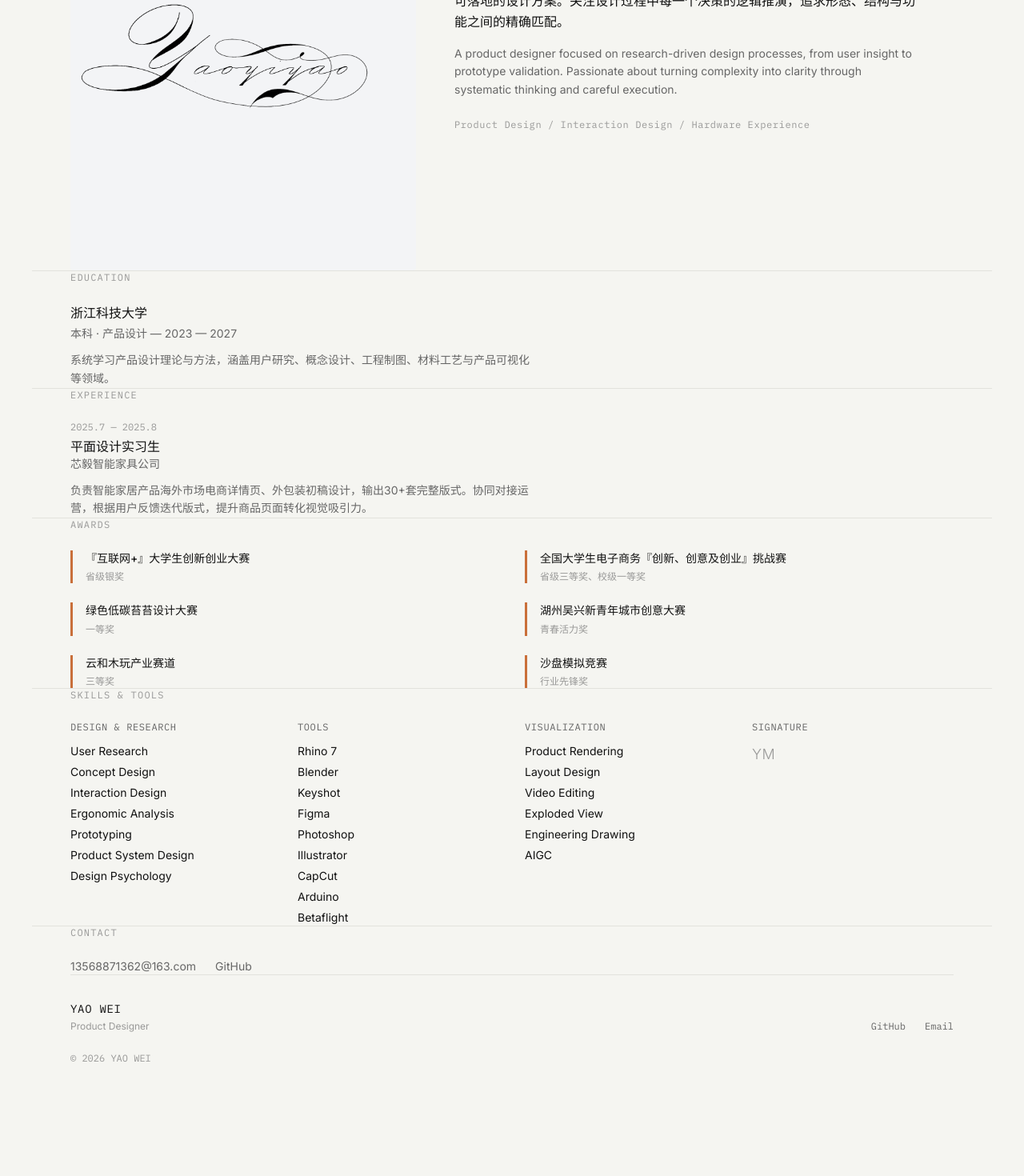
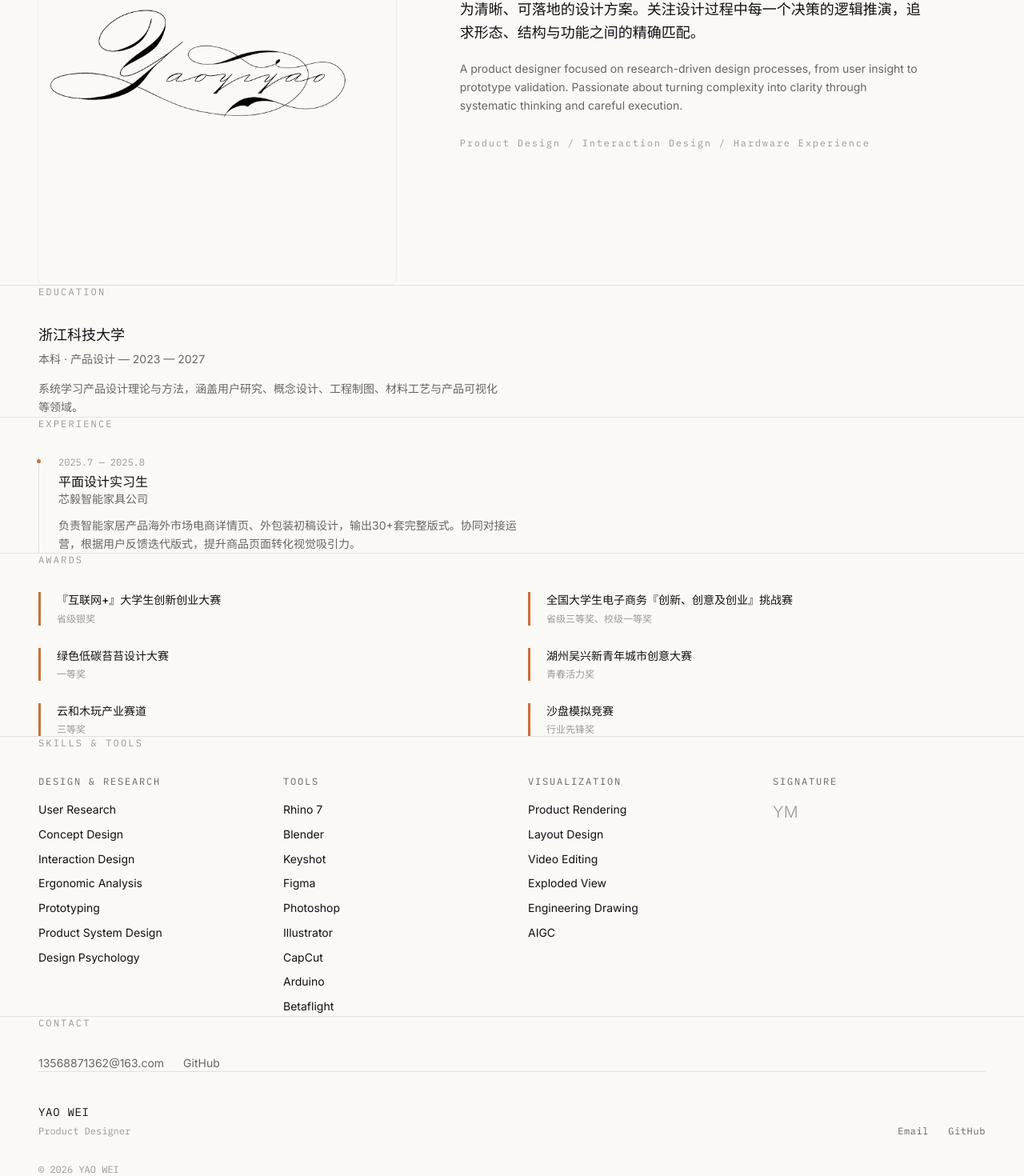
Before and after one commit to yoaw6959-spec/portfolio-site, a Next.js app: page /portfolio-site/about in a window 1280 px wide. Shown: the part 202-1672 px from the top of the page at 80% size. Before the commit the page ends 1533 px from the top, so only its background shows below. Built offline with nearby package versions, Linux system fonts and the light colour scheme.

Commit message:
Polish Home and About pages to production quality

```diff
--- a/app/about/page.tsx
+++ b/app/about/page.tsx
@@ -7,12 +7,12 @@ export default function AboutPage() {
 
   return (
     <>
-      {/* ───── Hero — Two-Column Layout ─────────────────────────────── */}
-      <section className="section-container pt-28 pb-16 md:pb-20">
-        <div className="grid grid-cols-1 md:grid-cols-12 gap-8 md:gap-12 items-start">
+      {/* ─── Hero — Two-Column Layout ──────────────────────────── */}
+      <section className="section-container pt-28 pb-16 md:pb-24">
+        <div className="grid grid-cols-1 md:grid-cols-12 gap-10 md:gap-14 lg:gap-20 items-start">
           {/* Portrait */}
-          <div className="md:col-span-5">
-            <div className="aspect-[4/5] overflow-hidden bg-gray-100 rounded-sm">
+          <div className="md:col-span-5 max-w-[460px]">
+            <div className="aspect-[4/5] overflow-hidden bg-bg rounded-[8px] ring-1 ring-black/5">
               <img
                 loading="lazy"
                 decoding="async"
@@ -23,103 +23,116 @@ export default function AboutPage() {
             </div>
           </div>
           {/* Text */}
-          <div className="md:col-span-7 md:pt-8">
-            <p className="text-xs font-mono tracking-widest text-tertiary uppercase mb-4">
+          <div className="md:col-span-7 md:pt-6">
+            <p className="text-xs font-mono tracking-[0.18em] text-tertiary uppercase mb-5">
               {aboutData.position}
             </p>
-            <h1 className="text-5xl sm:text-6xl md:text-7xl font-light tracking-tight text-primary leading-[1.05]">
+            <h1 className="text-[clamp(2.5rem,6vw,5rem)] font-light tracking-tight text-primary leading-[1.06]">
               {aboutData.name}
             </h1>
-            <div className="mt-6 space-y-4 max-w-xl">
-              <p className="text-base leading-relaxed text-primary">
+            <div className="mt-7 space-y-5 max-w-xl">
+              <p className="text-base md:text-lg leading-relaxed text-primary">
                 {aboutData.bio}
               </p>
               <p className="text-sm leading-relaxed text-secondary">
                 {aboutData.bioEn}
               </p>
             </div>
-            <p className="mt-6 text-xs font-mono tracking-wider text-tertiary">
+            <p className="mt-7 text-xs font-mono tracking-[0.15em] text-tertiary">
               {aboutData.direction}
             </p>
           </div>
         </div>
       </section>
 
-      {/* ───── Education ──────────────────────────────────────────── */}
-      <section className="section-container py-10 border-t border-line">
-        <p className="text-xs font-mono tracking-widest text-tertiary uppercase mb-6">
+      {/* ─── Education ─────────────────────────────────────────── */}
+      <section className="section-container py-12 md:py-14 border-t border-line">
+        <p className="text-xs font-mono tracking-[0.18em] text-tertiary uppercase mb-8">
           Education
         </p>
-        {aboutData.education.map((edu, i) => (
+        {aboutData.education.map(function(edu, i) {
+          return (
             <div key={i} className="max-w-xl">
-            <h2 className="text-base font-medium text-primary">{edu.school}</h2>
-            <p className="text-sm text-secondary mt-1">
+              <h2 className="text-lg font-medium text-primary">{edu.school}</h2>
+              <p className="text-sm text-secondary mt-1.5">
                 {edu.degree} · {edu.major} &mdash; {edu.period}
               </p>
-            <p className="text-sm text-secondary mt-3 leading-relaxed">
+              <p className="text-sm text-secondary mt-4 leading-relaxed">
                 {edu.description}
               </p>
             </div>
-        ))}
+          );
+        })}
       </section>
 
-      {/* ───── Experience ─────────────────────────────────────────── */}
-      <section className="section-container py-10 border-t border-line">
-        <p className="text-xs font-mono tracking-widest text-tertiary uppercase mb-6">
+      {/* ─── Experience ────────────────────────────────────────── */}
+      <section className="section-container py-12 md:py-14 border-t border-line">
+        <p className="text-xs font-mono tracking-[0.18em] text-tertiary uppercase mb-8">
           Experience
         </p>
-        {aboutData.experience.map((exp, i) => (
-          <div key={i} className="max-w-xl">
+        <div className="space-y-10">
+          {aboutData.experience.map(function(exp, i) {
+            return (
+              <div key={i} className="relative pl-6 border-l border-line">
+                <div className="absolute left-[-3px] top-1 w-[5px] h-[5px] rounded-full bg-accent"></div>
                 <p className="text-xs font-mono text-tertiary">{exp.period}</p>
                 <h2 className="text-base font-medium text-primary mt-1">{exp.role}</h2>
                 <p className="text-sm text-secondary">{exp.company}</p>
-            <p className="text-sm text-secondary mt-3 leading-relaxed">
+                <p className="text-sm text-secondary mt-3 leading-relaxed max-w-xl">
                   {exp.description}
                 </p>
               </div>
-        ))}
+            );
+          })}
+        </div>
       </section>
 
-      {/* ───── Awards ─────────────────────────────────────────────── */}
-      <section className="section-container py-10 border-t border-line">
-        <p className="text-xs font-mono tracking-widest text-tertiary uppercase mb-6">
+      {/* ─── Awards ────────────────────────────────────────────── */}
+      <section className="section-container py-12 md:py-14 border-t border-line">
+        <p className="text-xs font-mono tracking-[0.18em] text-tertiary uppercase mb-8">
           Awards
         </p>
-        <div className="grid grid-cols-1 md:grid-cols-2 gap-x-8 gap-y-6">
-          {aboutData.awards.map((award, i) => (
-            <div key={i} className="border-l-[3px] border-accent pl-4">
+        <div className="grid grid-cols-1 md:grid-cols-2 gap-x-10 gap-y-7">
+          {aboutData.awards.map(function(award, i) {
+            return (
+              <div key={i} className="border-l-[3px] border-accent pl-4 md:pl-5">
                 <h3 className="text-sm font-medium text-primary leading-snug">
                   {award.name}
                 </h3>
                 <p className="text-xs text-tertiary mt-1.5">{award.detail}</p>
               </div>
-          ))}
+            );
+          })}
         </div>
       </section>
 
-      {/* ───── Skills & Tools ─────────────────────────────────────── */}
-      <section className="section-container py-10 border-t border-line">
-        <p className="text-xs font-mono tracking-widest text-tertiary uppercase mb-6">
+      {/* ─── Skills & Tools ────────────────────────────────────── */}
+      <section className="section-container py-12 md:py-14 border-t border-line">
+        <p className="text-xs font-mono tracking-[0.18em] text-tertiary uppercase mb-8">
           Skills &amp; Tools
         </p>
-        <div className="grid grid-cols-1 sm:grid-cols-2 md:grid-cols-4 gap-8">
-          {aboutData.skills.map((skill, i) => (
+        <div className="grid grid-cols-1 sm:grid-cols-2 md:grid-cols-4 gap-10">
+          {aboutData.skills.map(function(skill, i) {
+            return (
               <div key={i}>
-              <h3 className="text-xs font-mono tracking-wider text-secondary uppercase mb-3">
+                <h3 className="text-xs font-mono tracking-[0.15em] text-secondary uppercase mb-4">
                   {skill.category}
                 </h3>
-              <ul className="space-y-1.5">
-                {skill.items.map((item) => (
-                  <li key={item} className="text-sm text-primary">
+                <ul className="space-y-2">
+                  {skill.items.map(function(item) {
+                    return (
+                      <li key={item} className="text-sm text-primary leading-relaxed">
                         {item}
                       </li>
-                ))}
+                    );
+                  })}
                 </ul>
               </div>
-          ))}
-          {/* Signature column */}
+            );
+          })}
+          {/* Signature */}
           <div>
-            <h3 className="text-xs font-mono tracking-wider text-secondary uppercase mb-3">
+            <h3 className="text-xs font-mono tracking-[0.15em] text-secondary uppercase mb-4">
               Signature
             </h3>
             {hasSignature ? (
@@ -131,7 +144,7 @@ export default function AboutPage() {
                 className="h-10 opacity-70"
               />
             ) : (
-              <p className="text-lg font-light tracking-wide text-tertiary">
+              <p className="text-xl font-light tracking-wide text-tertiary">
                 YM
               </p>
             )}
@@ -139,9 +152,9 @@ export default function AboutPage() {
         </div>
       </section>
 
-      {/* ───── Contact ────────────────────────────────────────────── */}
-      <section className="section-container py-10 border-t border-line">
-        <p className="text-xs font-mono tracking-widest text-tertiary uppercase mb-6">
+      {/* ─── Contact ───────────────────────────────────────────── */}
+      <section className="section-container py-12 md:py-14 border-t border-line">
+        <p className="text-xs font-mono tracking-[0.18em] text-tertiary uppercase mb-8">
           Contact
         </p>
         <div className="flex flex-wrap items-center gap-6">
--- a/app/globals.css
+++ b/app/globals.css
@@ -1,7 +1,7 @@
 @import "tailwindcss";
 
 @theme {
-  --color-bg: #F5F5F1;
+  --color-bg: #FAF9F6;
   --color-primary: #111111;
   --color-secondary: #666666;
   --color-tertiary: #999998;
@@ -18,7 +18,7 @@ body {
 }
 
 .section-container {
-  max-width: 1200px;
+  max-width: 1280px;
   margin: 0 auto;
   padding: 0 1.5rem;
 }
--- a/components/Footer.tsx
+++ b/components/Footer.tsx
@@ -2,23 +2,31 @@ import { siteConfig } from "@/data/site";
 
 export default function Footer() {
   return (
-    <footer className="section-container py-16">
-      <div className="border-t border-line pt-8">
-        <div className="flex flex-col md:flex-row md:items-end justify-between gap-4">
+    <footer className="section-container py-14 md:py-16">
+      <div className="border-t border-line pt-8 md:pt-10">
+        <div className="flex flex-col md:flex-row md:items-end justify-between gap-5">
           <div>
             <p className="text-sm font-mono tracking-wider text-primary">YAO WEI</p>
-            <p className="text-xs text-tertiary mt-1">Product Designer</p>
+            <p className="text-xs text-tertiary mt-1.5 font-mono">Product Designer</p>
           </div>
           <div className="flex items-center gap-6">
-            <a href={siteConfig.github} target="_blank" rel="noopener noreferrer" className="text-xs font-mono text-secondary hover:text-primary transition-colors">
+            <a
+              href={"mailto:" + siteConfig.email}
+              className="text-xs font-mono tracking-wider text-secondary hover:text-primary transition-colors"
+            >
+              Email
+            </a>
+            <a
+              href={siteConfig.github}
+              target="_blank"
+              rel="noopener noreferrer"
+              className="text-xs font-mono tracking-wider text-secondary hover:text-primary transition-colors"
+            >
               GitHub
-            </a>
-            <a href={"mailto:" + siteConfig.email} className="text-xs font-mono text-secondary hover:text-primary transition-colors">
-              Email
             </a>
           </div>
         </div>
-        <p className="mt-6 text-xs text-tertiary font-mono">&copy; 2026 YAO WEI</p>
+        <p className="mt-8 text-xs text-tertiary font-mono">&copy; 2026 YAO WEI</p>
       </div>
     </footer>
   );
```
Also changed, not shown: app/page.tsx (+30 -27 lines), components/ProjectCard.tsx (+7 -7 lines). Lines whose indentation alone changed are shown as unchanged.
